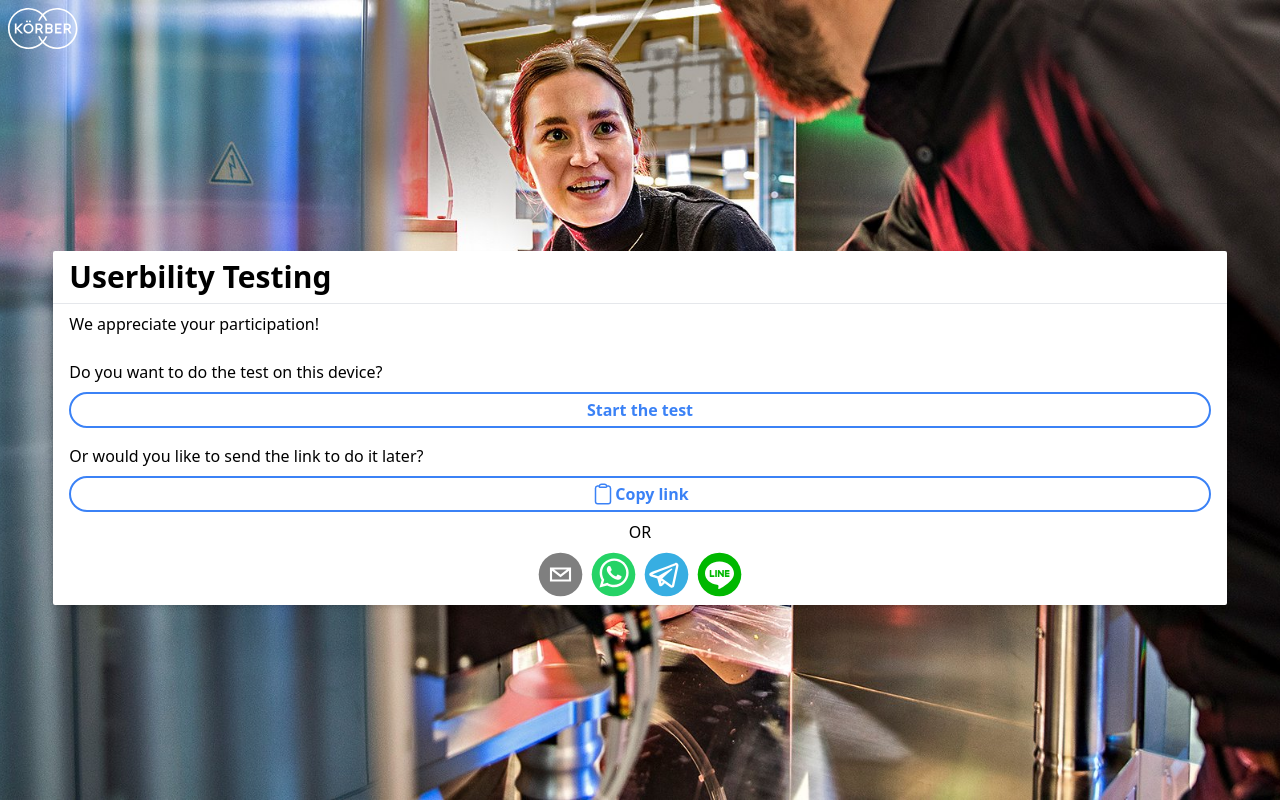
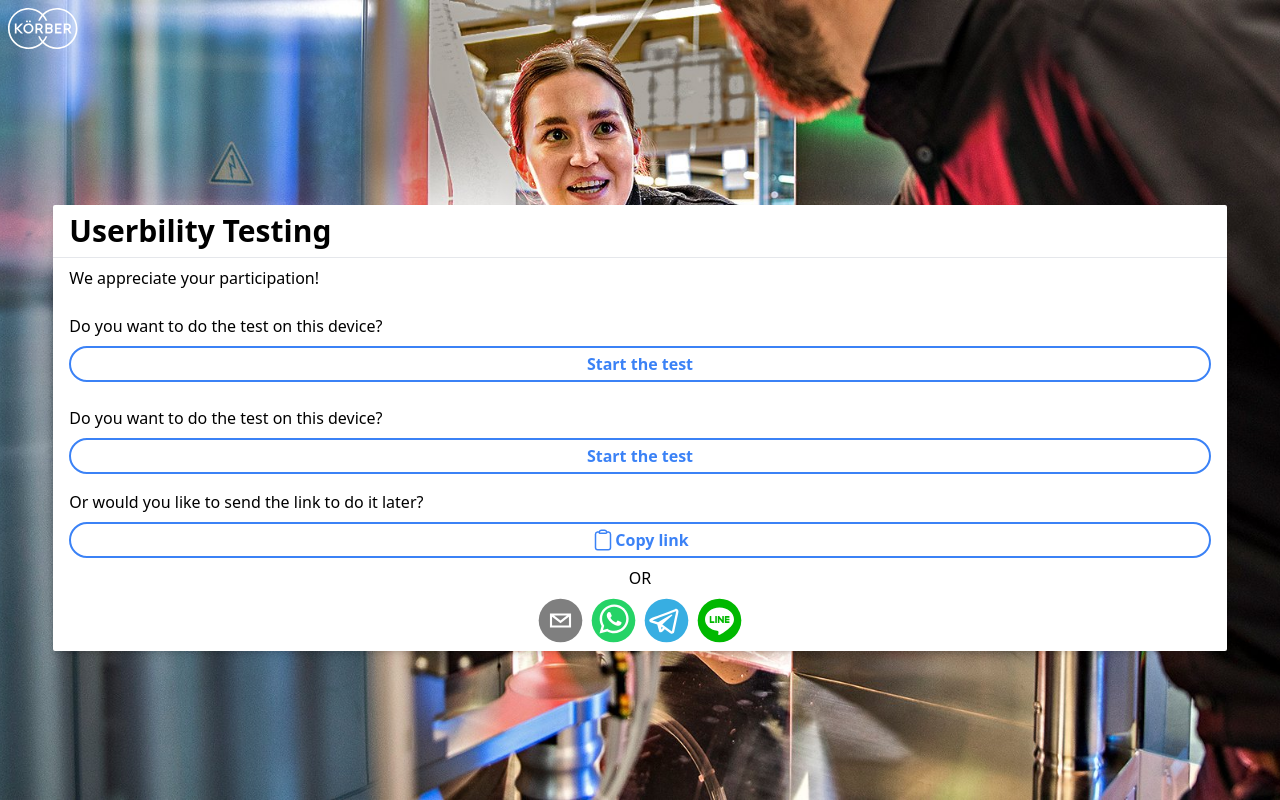
Before and after one commit to daniel-hyun-chae/prototype-testing, a Next.js app: page / in a window 1280 px wide. Built offline with nearby package versions, Linux system fonts and the light colour scheme.

Commit message:
Add screen size condition

```diff
--- /dev/null
+++ b/src/hooks/useWindowSize.ts
@@ -0,0 +1,35 @@
+import { useEffect, useState } from "react";
+
+export function useWindowSize() {
+  // Initialize state with undefined width/height so server and client renders match
+  // Learn more here: https://joshwcomeau.com/react/the-perils-of-rehydration/
+  const [windowSize, setWindowSize] = useState<{
+    width: undefined | number;
+    height: undefined | number;
+  }>({
+    width: undefined,
+    height: undefined,
+  });
+
+  useEffect(() => {
+    // only execute all the code below in client side
+    // Handler to call on window resize
+    function handleResize() {
+      // Set window width/height to state
+      setWindowSize({
+        width: window.innerWidth,
+        height: window.innerHeight,
+      });
+    }
+
+    // Add event listener
+    window.addEventListener("resize", handleResize);
+
+    // Call handler right away so state gets updated with initial window size
+    handleResize();
+
+    // Remove event listener on cleanup
+    return () => window.removeEventListener("resize", handleResize);
+  }, []); // Empty array ensures that effect is only run on mount
+  return windowSize;
+}
--- a/src/pages/index.tsx
+++ b/src/pages/index.tsx
@@ -11,18 +11,25 @@ import { EmailIcon, LineIcon, TelegramIcon, WhatsappIcon } from "react-share";
 
 import Image from "next/image";
 import { useRouter } from "next/router";
-import { useState } from "react";
 import ClipboardCopy from "./components/ClipboardCopy";
+import { useWindowSize } from "@/hooks/useWindowSize";
 
 const inter = Inter({ subsets: ["latin"] });
 
 export default function Home() {
   const router = useRouter();
+  const testUrl = process.env.NEXT_PUBLIC_TEST_URL as string;
+  const testSize = parseInt(process.env.NEXT_PUBLIC_TEST_WIDTH || "1024");
+  const { width } = useWindowSize();
+
+  if (!testUrl) {
+    <div>Test URL is not available</div>;
+  }
 
   return (
     <>
       <Head>
-        <title>Create Next App</title>
+        <title>Körber Pharma Software Usability Testing</title>
         <meta name="description" content="Generated by create next app" />
         <meta name="viewport" content="width=device-width, initial-scale=1" />
         <link rel="icon" href="/favicon.ico" />
@@ -32,8 +39,8 @@ export default function Home() {
           <Image
             src="/korber-logo.svg"
             alt="Koerber logo"
+            width={70}
             height={70}
-            width={70}
           />
         </div>
         <div className="grow flex items-center justify-center">
@@ -51,31 +58,52 @@ export default function Home() {
                 <button
                   className="w-full text-center border-2 border-blue-500 rounded-full py-1 text-blue-500 font-semibold"
                   onClick={() => {
-                    router.push("https://t.maze.co/152987299");
+                    router.push(testUrl);
                   }}
                 >
                   Start the test
                 </button>
               </div>
+              {testSize < 1024 ||
+                (testSize > 1024 && width && width >= 1024 && (
+                  <div>
+                    <div className="py-2">
+                      Do you want to do the test on this device?
+                    </div>
+                    <button
+                      className="w-full text-center border-2 border-blue-500 rounded-full py-1 text-blue-500 font-semibold"
+                      onClick={() => {
+                        router.push(testUrl);
+                      }}
+                    >
+                      Start the test
+                    </button>
+                  </div>
+                ))}
+              {testSize > 1024 && width && width < 1024 && (
+                <div>Current device is too small to perform the test.</div>
+              )}
 
               <div>
                 <div className="pb-2">
-                  Or would you like to send the link to do it later?
+                  {testSize > 1024 && width && width < 480
+                    ? "Please copy the link and perform the test in desktop"
+                    : "Or would you like to send the link to do it later?"}
                 </div>
                 <div className="flex flex-col justify-center items-center space-y-2">
-                  <ClipboardCopy copyText="https://t.maze.co/152987299" />
+                  <ClipboardCopy copyText={testUrl} />
                   <div>OR</div>
                   <div className="flex justify-center space-x-2">
-                    <EmailShareButton url="https://t.maze.co/152987299">
+                    <EmailShareButton url={testUrl}>
                       <EmailIcon size={45} round={true} />
                     </EmailShareButton>
-                    <WhatsappShareButton url="https://t.maze.co/152987299">
+                    <WhatsappShareButton url={testUrl}>
                       <WhatsappIcon size={45} round={true} />
                     </WhatsappShareButton>
-                    <TelegramShareButton url="https://t.maze.co/152987299">
+                    <TelegramShareButton url={testUrl}>
                       <TelegramIcon size={45} round={true} />
                     </TelegramShareButton>
-                    <LineShareButton url="https://t.maze.co/152987299">
+                    <LineShareButton url={testUrl}>
                       <LineIcon size={45} round={true} />
                     </LineShareButton>
                   </div>
```
Also changed, not shown: 1 other file (tests, documents, lock files or other folders).
